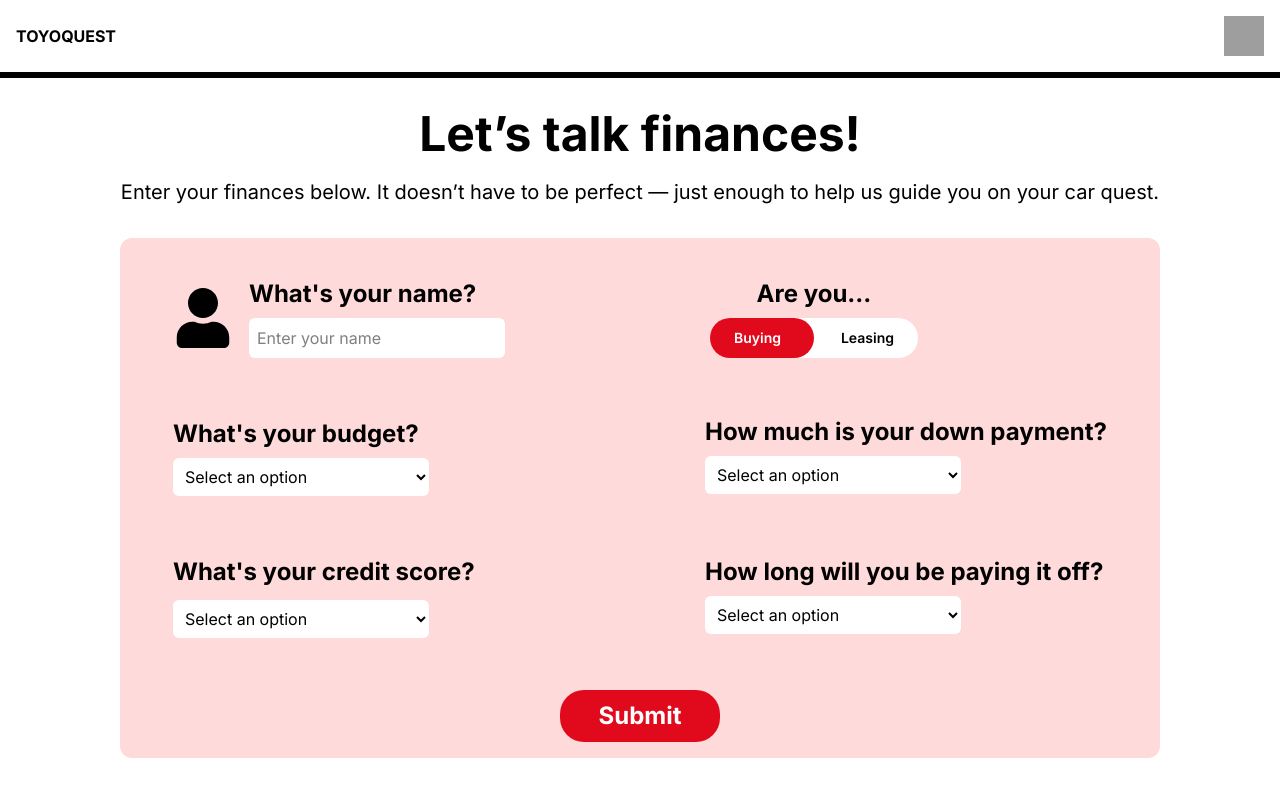
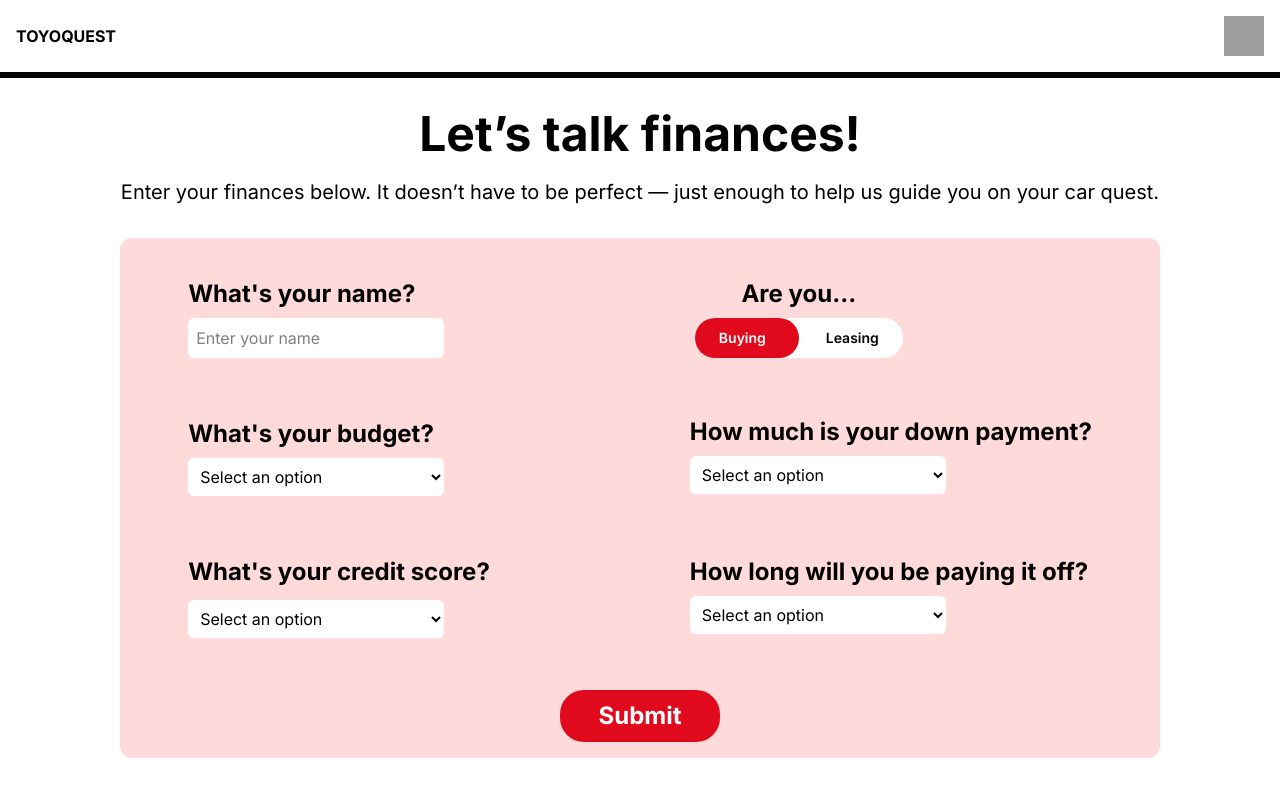
Before and after one commit to vishyyyyyyyyy/ToyoQuest, a Next.js app in the folder toyoquest/: page /financials in a window 1280 px wide. Shown: the top 796 px of the page. Built offline with nearby package versions, Linux system fonts and the light colour scheme; grey boxes are pictures that could not be loaded.

Commit message:
starting backend

```diff
--- a/toyoquest/app/financials/page.tsx
+++ b/toyoquest/app/financials/page.tsx
@@ -34,7 +34,7 @@ export default function Financials() {
           {/* Left column */}
           <div className="flex flex-col gap-15">
             <div className="flex items-center gap-4">
-              <FaUser className="text-black size-15" />
+              {/* <FaUser className="text-black size-15" /> */}
               <div>
                 <h1 className="font-bold text-2xl">What's your name?</h1>
                 <input
```
